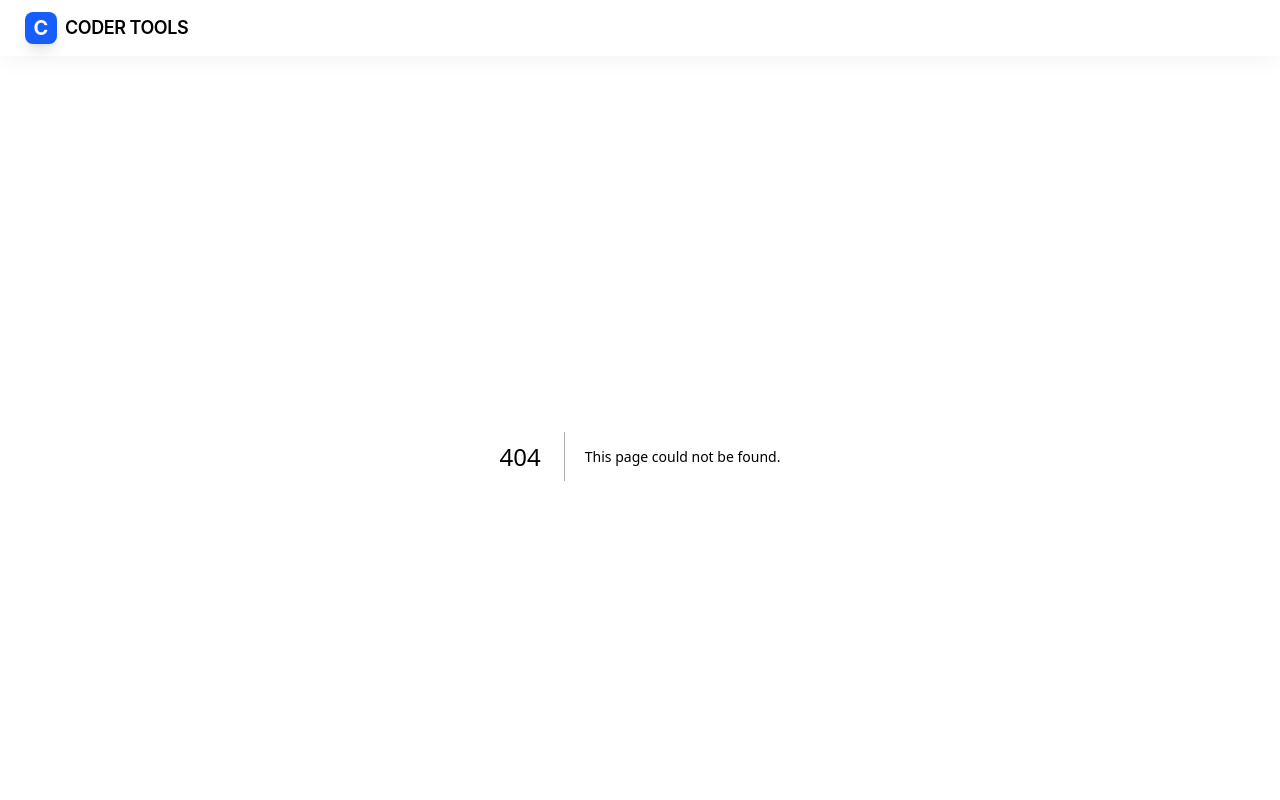
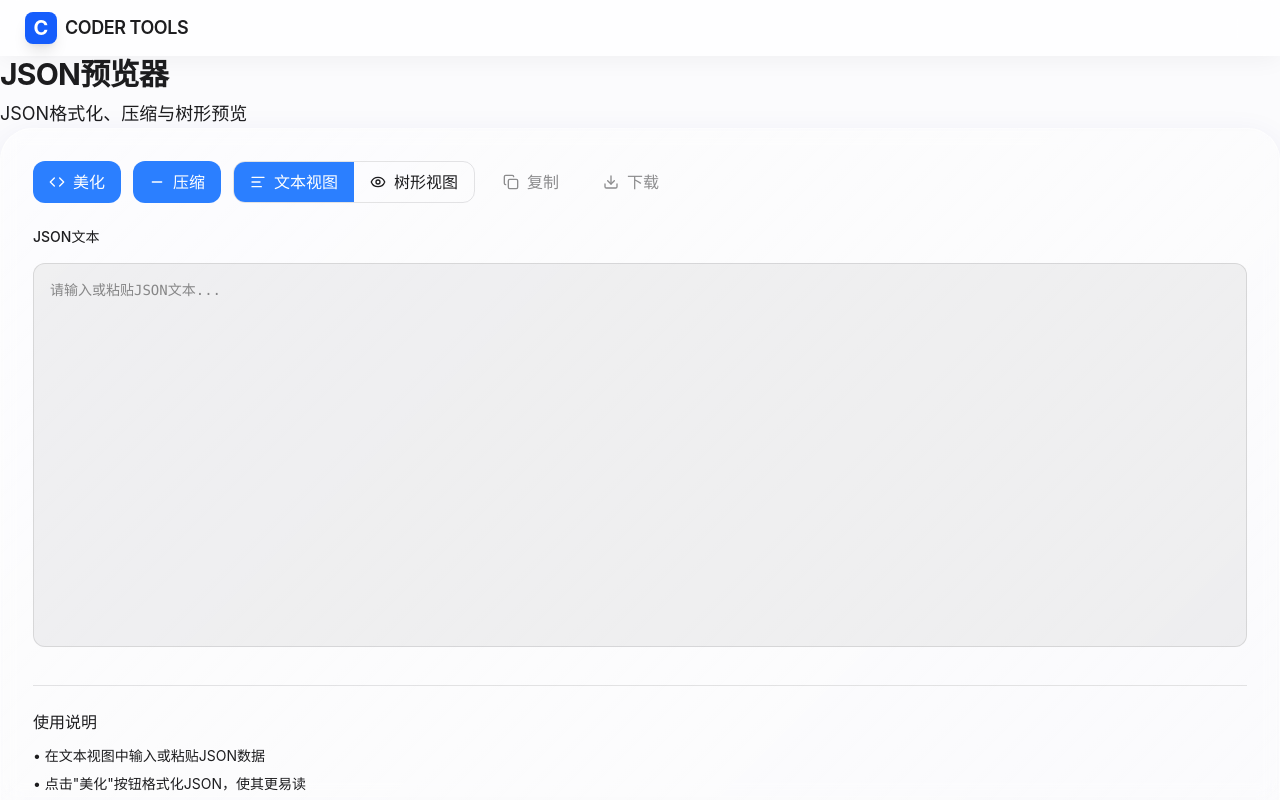
Before and after one commit to gacfox/coder-tools, a Next.js app: page /json-viewer in a window 1280 px wide. Before the commit this address had no page. Built offline with nearby package versions, Linux system fonts and the light colour scheme.

Commit message:
json viewer

```diff
--- /dev/null
+++ b/app/json-viewer/page.tsx
@@ -0,0 +1,270 @@
+'use client';
+
+import { useState, useEffect } from 'react';
+import { Copy, Download, Eye, Code, AlignLeft, Minus } from 'lucide-react';
+import { cn } from '@/lib/utils';
+import dynamic from 'next/dynamic';
+
+// Dynamically import ReactJson to avoid SSR issues
+const ReactJson = dynamic(() => import('react-json-view'), { ssr: false });
+
+export default function JsonViewer() {
+  const [jsonText, setJsonText] = useState('');
+  const [parsedJson, setParsedJson] = useState<any>(null);
+  const [error, setError] = useState('');
+  const [viewMode, setViewMode] = useState<'text' | 'tree'>('text');
+  const [debouncedText, setDebouncedText] = useState(jsonText);
+
+  // Debounce the text input
+  useEffect(() => {
+    const timer = setTimeout(() => {
+      setDebouncedText(jsonText);
+    }, 300);
+
+    return () => clearTimeout(timer);
+  }, [jsonText]);
+
+  // Validate when debounced text changes
+  useEffect(() => {
+    if (debouncedText) {
+      validateJson();
+    }
+  }, [debouncedText]);
+
+  const formatJson = () => {
+    try {
+      setError('');
+      const parsed = JSON.parse(jsonText);
+      setParsedJson(parsed);
+      setJsonText(JSON.stringify(parsed, null, 2));
+    } catch (err: any) {
+      setError(`格式化失败: ${err.message}`);
+      setParsedJson(null);
+    }
+  };
+
+  const compressJson = () => {
+    try {
+      setError('');
+      const parsed = JSON.parse(jsonText);
+      setParsedJson(parsed);
+      setJsonText(JSON.stringify(parsed));
+    } catch (err: any) {
+      setError(`压缩失败: ${err.message}`);
+      setParsedJson(null);
+    }
+  };
+
+  const validateJson = () => {
+    if (!jsonText.trim()) {
+      setError('JSON内容不能为空');
+      setParsedJson(null);
+      return;
+    }
+
+    try {
+      const parsed = JSON.parse(jsonText);
+      setError('');
+      setParsedJson(parsed);
+    } catch (err: any) {
+      // Try to extract line number and context from error message
+      let errorMessage = err.message;
+
+      // Attempt to find line/column information in the error
+      const match = errorMessage.match(/position (\d+)/);
+      if (match) {
+        const position = parseInt(match[1]);
+        const lines = jsonText.split('\n');
+        let currentPos = 0;
+        let lineNum = 0;
+
+        for (let i = 0; i < lines.length; i++) {
+          const lineLength = lines[i].length + 1; // +1 for newline
+          if (currentPos + lineLength > position) {
+            lineNum = i + 1;
+            break;
+          }
+          currentPos += lineLength;
+        }
+
+        errorMessage = `JSON解析错误: ${err.message} (位置: 第${lineNum}行附近)`;
+      }
+
+      setError(errorMessage);
+      setParsedJson(null);
+    }
+  };
+
+  const copyToClipboard = (text: string) => {
+    navigator.clipboard.writeText(text);
+  };
+
+  const downloadJson = () => {
+    const blob = new Blob([jsonText], { type: 'application/json' });
+    const url = URL.createObjectURL(blob);
+    const a = document.createElement('a');
+    a.href = url;
+    a.download = 'json_data.json';
+    document.body.appendChild(a);
+    a.click();
+    document.body.removeChild(a);
+    URL.revokeObjectURL(url);
+  };
+
+  const handleTextChange = (e: React.ChangeEvent<HTMLTextAreaElement>) => {
+    const newText = e.target.value;
+    setJsonText(newText);
+
+    // Clear error immediately if there's text
+    if (newText.trim()) {
+      setError('');
+    }
+  };
+
+  return (
+    <>
+      <header className="space-y-2">
+        <h2 className="text-3xl font-bold tracking-tight">JSON预览器</h2>
+        <p className="text-muted-foreground text-lg">
+          JSON格式化、压缩与树形预览
+        </p>
+      </header>
+
+      <div className="glass-card rounded-[2rem] p-8 shadow-2xl border-white/40">
+        <div className="space-y-6">
+          <div className="flex flex-wrap gap-3">
+            <button
+              onClick={formatJson}
+              className="px-4 py-2 rounded-xl bg-blue-500 text-white font-medium hover:bg-blue-600 transition-colors flex items-center gap-2"
+            >
+              <Code className="w-4 h-4" />
+              美化
+            </button>
+            <button
+              onClick={compressJson}
+              className="px-4 py-2 rounded-xl bg-blue-500 text-white font-medium hover:bg-blue-600 transition-colors flex items-center gap-2"
+            >
+              <Minus className="w-4 h-4" />
+              压缩
+            </button>
+            <div className="flex border border-black/10 dark:border-white/10 rounded-xl overflow-hidden">
+              <button
+                onClick={() => setViewMode('text')}
+                className={cn(
+                  "px-4 py-2 font-medium transition-colors",
+                  viewMode === 'text'
+                    ? "bg-blue-500 text-white"
+                    : "text-muted-foreground hover:bg-black/5 dark:hover:bg-white/5"
+                )}
+              >
+                <div className="flex items-center gap-2">
+                  <AlignLeft className="w-4 h-4" />
+                  文本视图
+                </div>
+              </button>
+              <button
+                onClick={() => setViewMode('tree')}
+                className={cn(
+                  "px-4 py-2 font-medium transition-colors",
+                  viewMode === 'tree'
+                    ? "bg-blue-500 text-white"
+                    : "text-muted-foreground hover:bg-black/5 dark:hover:bg-white/5"
+                )}
+              >
+                <div className="flex items-center gap-2">
+                  <Eye className="w-4 h-4" />
+                  树形视图
+                </div>
+              </button>
+            </div>
+            <button
+              onClick={() => copyToClipboard(jsonText)}
+              disabled={!jsonText}
+              className={cn(
+                "px-4 py-2 rounded-xl font-medium flex items-center gap-2",
+                jsonText
+                  ? "bg-black/5 dark:bg-white/5 hover:bg-black/10 dark:hover:bg-white/10 transition-colors"
+                  : "opacity-50 cursor-not-allowed"
+              )}
+            >
+              <Copy className="w-4 h-4" />
+              复制
+            </button>
+            <button
+              onClick={downloadJson}
+              disabled={!jsonText}
+              className={cn(
+                "px-4 py-2 rounded-xl font-medium flex items-center gap-2",
+                jsonText
+                  ? "bg-black/5 dark:bg-white/5 hover:bg-black/10 dark:hover:bg-white/10 transition-colors"
+                  : "opacity-50 cursor-not-allowed"
+              )}
+            >
+              <Download className="w-4 h-4" />
+              下载
+            </button>
+          </div>
+
+          {error && (
+            <div className="p-4 rounded-xl bg-red-500/10 border border-red-500/30 text-red-600 dark:text-red-400">
+              {error}
+            </div>
+          )}
+
+          {viewMode === 'text' ? (
+            <div className="space-y-4">
+              <div className="flex items-center justify-between">
+                <label className="text-sm font-medium text-muted-foreground">JSON文本</label>
+              </div>
+              <textarea
+                value={jsonText}
+                onChange={handleTextChange}
+                placeholder="请输入或粘贴JSON文本..."
+                className="w-full h-96 p-4 rounded-xl bg-black/5 dark:bg-white/5 border border-black/10 dark:border-white/10 focus:ring-2 focus:ring-blue-500 focus:border-transparent transition-all resize-none font-mono text-sm"
+              />
+            </div>
+          ) : (
+            <div className="space-y-4">
+              <div className="flex items-center justify-between">
+                <label className="text-sm font-medium text-muted-foreground">树形视图</label>
+              </div>
+              <div className="p-4 rounded-xl bg-black/5 dark:bg-white/5 border border-black/10 dark:border-white/10 min-h-[400px]">
+                {parsedJson !== null ? (
+                  <ReactJson
+                    src={parsedJson}
+                    theme="rjv-default"
+                    style={{
+                      backgroundColor: 'transparent',
+                      padding: '1rem',
+                      borderRadius: '0.5rem'
+                    }}
+                    indentWidth={2}
+                    collapsed={false}
+                    enableClipboard={true}
+                    displayDataTypes={false}
+                  />
+                ) : (
+                  <div className="h-full flex items-center justify-center text-muted-foreground">
+                    {jsonText ? '无效的JSON格式，无法显示树形视图' : '请输入JSON数据以预览'}
+                  </div>
+                )}
+              </div>
+            </div>
+          )}
+        </div>
+
+        <div className="mt-8 pt-6 border-t border-black/10 dark:border-white/10">
+          <h3 className="font-medium mb-3">使用说明</h3>
+          <ul className="text-sm text-muted-foreground space-y-2">
+            <li>• 在文本视图中输入或粘贴JSON数据</li>
+            <li>• 点击"美化"按钮格式化JSON，使其更易读</li>
+            <li>• 点击"压缩"按钮移除所有不必要的空白字符</li>
+            <li>• 使用"文本视图"和"树形视图"按钮切换视图模式</li>
+            <li>• 树形视图提供结构化的JSON数据预览（只读）</li>
+            <li>• 如有语法错误，将在上方显示详细的错误信息</li>
+          </ul>
+        </div>
+      </div>
+    </>
+  );
+}
--- a/app/page.tsx
+++ b/app/page.tsx
@@ -11,6 +11,7 @@ import {
   Regex,
   QrCode,
   ShieldCheck,
+  FileJson,
 } from "lucide-react";
 import { cn } from "@/lib/utils";
 import Base64Converter from "./base64-converter/page";
@@ -32,6 +33,7 @@ import UUIDGenerator from "./uuid-generator/page";
 import SQLFormatter from "./sql-formatter/page";
 import UnicodeEscape from "./unicode-escape/page";
 import JwtParser from "./jwt-parser/page";
+import JsonViewer from "./json-viewer/page";
 
 interface Tool {
   id: string;
@@ -92,6 +94,7 @@ const CATEGORIES: Category[] = [
       { id: "uuid-generator", name: "UUIDv4生成器" },
       { id: "sql-formatter", name: "SQL格式化工具" },
       { id: "jwt-parser", name: "JWT解析" },
+      { id: "json-viewer", name: "JSON预览器" },
     ],
   },
 ];
@@ -232,6 +235,8 @@ export default function Home() {
             <UnicodeEscape />
           ) : selectedTool === "jwt-parser" ? (
             <JwtParser />
+          ) : selectedTool === "json-viewer" ? (
+            <JsonViewer />
           ) : selectedTool === "" ? (
             <>
               <header className="space-y-2">
--- a/package.json
+++ b/package.json
@@ -23,6 +23,7 @@
     "qrcode.react": "^4.2.0",
     "react": "19.2.3",
     "react-dom": "19.2.3",
+    "react-json-view": "^1.21.3",
     "sql-formatter": "^15.6.12",
     "tailwind-merge": "^3.4.0",
     "ua-parser-js": "^2.0.7"
```
Also changed, not shown: 1 other file (tests, documents, lock files or other folders).
